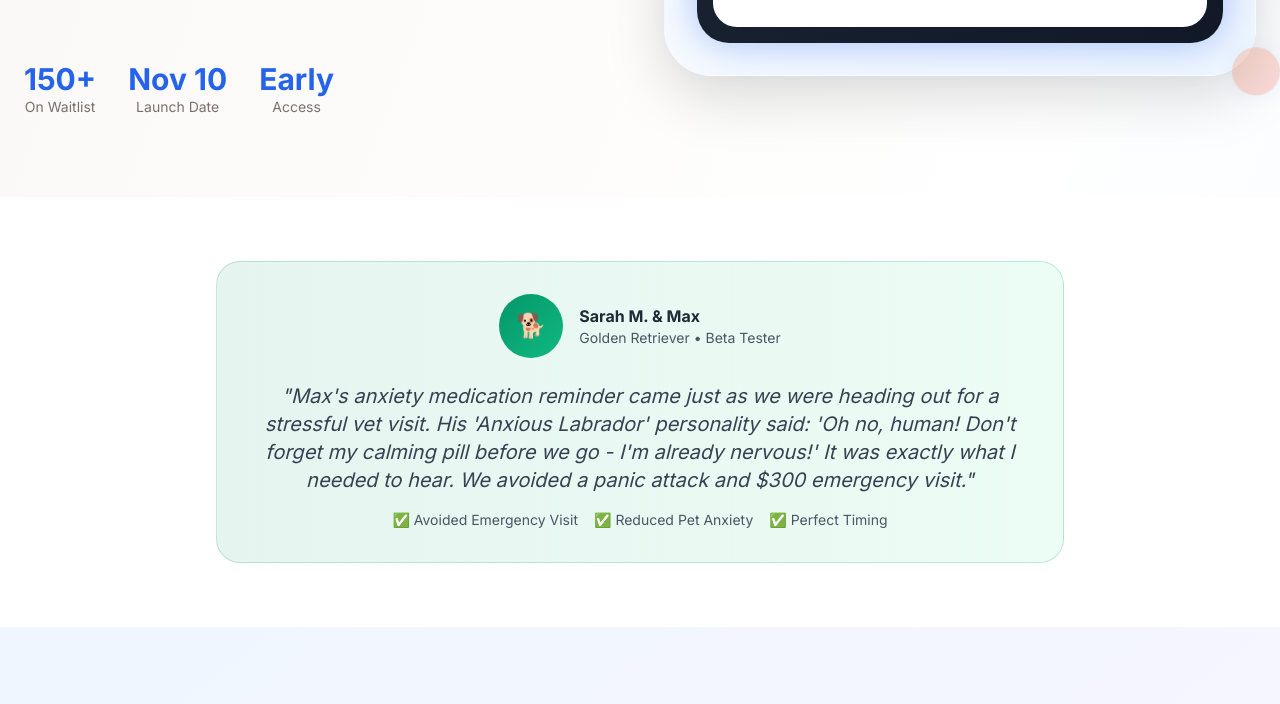
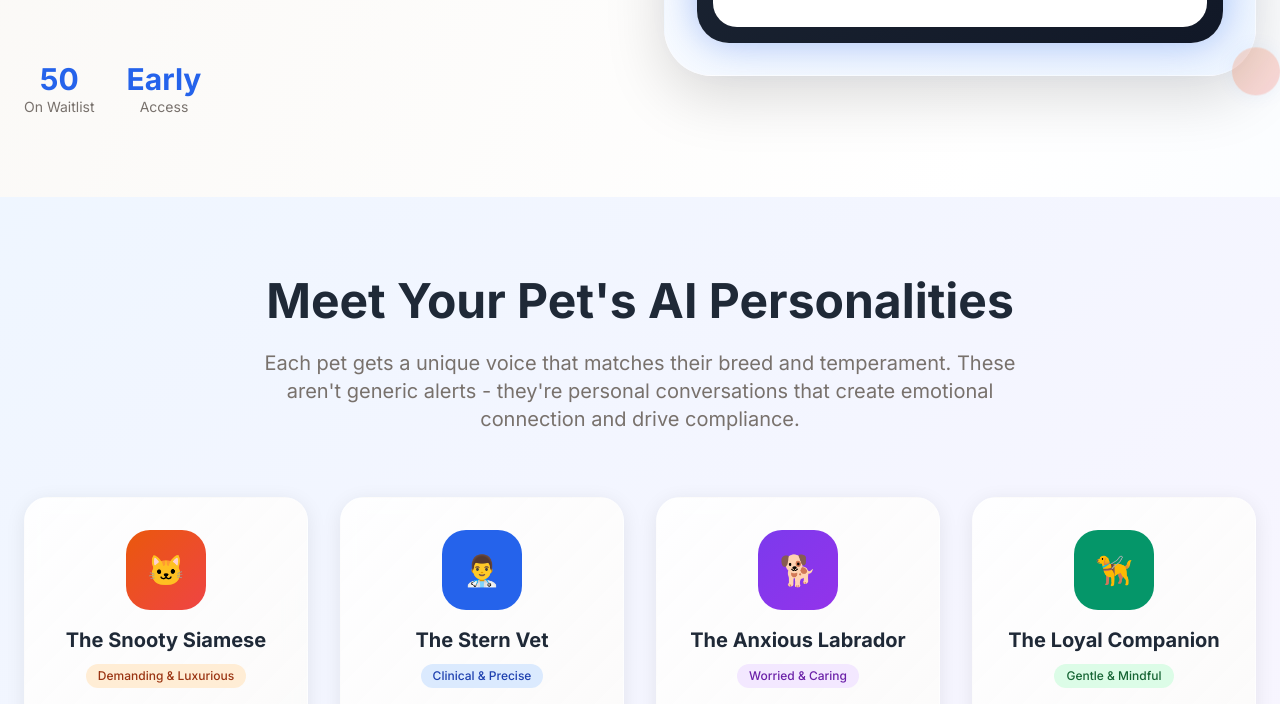
Before and after one commit to bawmal/lingopets, a plain HTML site: page index.html in a window 1280 px wide. Shown: the part 543-1247 px from the top of the page. Drawn offline with nearby package versions, Linux system fonts and the light colour scheme.

Commit message:
Update waitlist count to 50 and remove launch date and testimonial

```diff
--- a/index.html
+++ b/index.html
@@ -102,7 +102,7 @@
                     <!-- Beta Badge -->
                     <div class="inline-flex items-center bg-white/80 backdrop-blur-sm px-4 py-2 rounded-full border border-pet-blue/30">
                         <div class="w-2 h-2 bg-pet-blue rounded-full mr-2 animate-pulse"></div>
-                        <span class="text-sm font-medium text-pet-blue">Launching November 10th • Beta Waitlist Open</span>
+                        <span class="text-sm font-medium text-pet-blue">Beta Waitlist Open</span>
                     </div>
 
                     <h1 class="text-5xl lg:text-6xl font-bold leading-tight">
@@ -123,12 +123,8 @@
                     <!-- Stats -->
                     <div class="flex items-center space-x-8 pt-8">
                         <div class="text-center">
-                            <div class="text-3xl font-bold text-pet-blue">150+</div>
+                            <div class="text-3xl font-bold text-pet-blue">50</div>
                             <div class="text-sm text-warm-gray">On Waitlist</div>
-                        </div>
-                        <div class="text-center">
-                            <div class="text-3xl font-bold text-pet-blue">Nov 10</div>
-                            <div class="text-sm text-warm-gray">Launch Date</div>
                         </div>
                         <div class="text-center">
                             <div class="text-3xl font-bold text-pet-blue">Early</div>
@@ -185,30 +181,6 @@
         </div>
     </section>
 
-    <!-- Social Proof Section -->
-    <section class="py-16 bg-white">
-        <div class="max-w-4xl mx-auto px-6 text-center">
-            <div class="bg-gradient-to-r from-pet-green/10 to-emerald-50 p-8 rounded-3xl border border-pet-green/20">
-                <div class="flex items-center justify-center mb-6">
-                    <div class="w-16 h-16 bg-gradient-to-br from-pet-green to-emerald-500 rounded-full flex items-center justify-center mr-4">
-                        <span class="text-white text-2xl">🐕</span>
-                    </div>
-                    <div class="text-left">
-                        <div class="font-bold text-gray-800">Sarah M. & Max</div>
-                        <div class="text-sm text-gray-600">Golden Retriever • Beta Tester</div>
-                    </div>
-                </div>
-                <blockquote class="text-xl italic text-gray-700 mb-4">
-                    "Max's anxiety medication reminder came just as we were heading out for a stressful vet visit. His 'Anxious Labrador' personality said: 'Oh no, human! Don't forget my calming pill before we go - I'm already nervous!' It was exactly what I needed to hear. We avoided a panic attack and $300 emergency visit."
-                </blockquote>
-                <div class="flex justify-center items-center space-x-4 text-sm text-gray-600">
-                    <span>✅ Avoided Emergency Visit</span>
-                    <span>✅ Reduced Pet Anxiety</span>
-                    <span>✅ Perfect Timing</span>
-                </div>
-            </div>
-        </div>
-    </section>
 
     <!-- Pet Personalities Section -->
     <section id="personalities" class="py-20 bg-gradient-to-br from-blue-50 to-purple-50">
@@ -366,7 +338,7 @@
                         Be First to Give Your Pet a Voice
                     </h2>
                     <p class="text-xl text-warm-gray max-w-2xl mx-auto mb-4">
-                        Join 150+ pet parents on our exclusive beta waitlist. Get early access when we launch on November 10th and help shape the future of pet wellness.
+                        Join 50 pet parents on our exclusive beta waitlist. Get early access and help shape the future of pet wellness.
                     </p>
                     <div class="inline-flex items-center bg-red-50 border border-red-200 px-4 py-2 rounded-full">
                         <span class="text-red-600 font-semibold text-sm">⚡ Only 50 Beta Spots Remaining!</span>
@@ -415,7 +387,7 @@
                     <div id="thank-you-message" class="hidden bg-gradient-to-r from-pet-green to-emerald-500 text-white p-6 rounded-2xl text-center">
                         <div class="text-4xl mb-4">🐾</div>
                         <h3 class="text-xl font-bold mb-2">Welcome to LingoPets!</h3>
-                        <p class="mb-4">You're officially on the beta waitlist! Check your email for updates as we approach our November 10th launch.</p>
+                        <p class="mb-4">You're officially on the beta waitlist! Check your email for updates as we approach our launch.</p>
                         <div class="text-sm opacity-90">
                             🎉 You'll be among the first to give your pet a voice!
                         </div>
```
